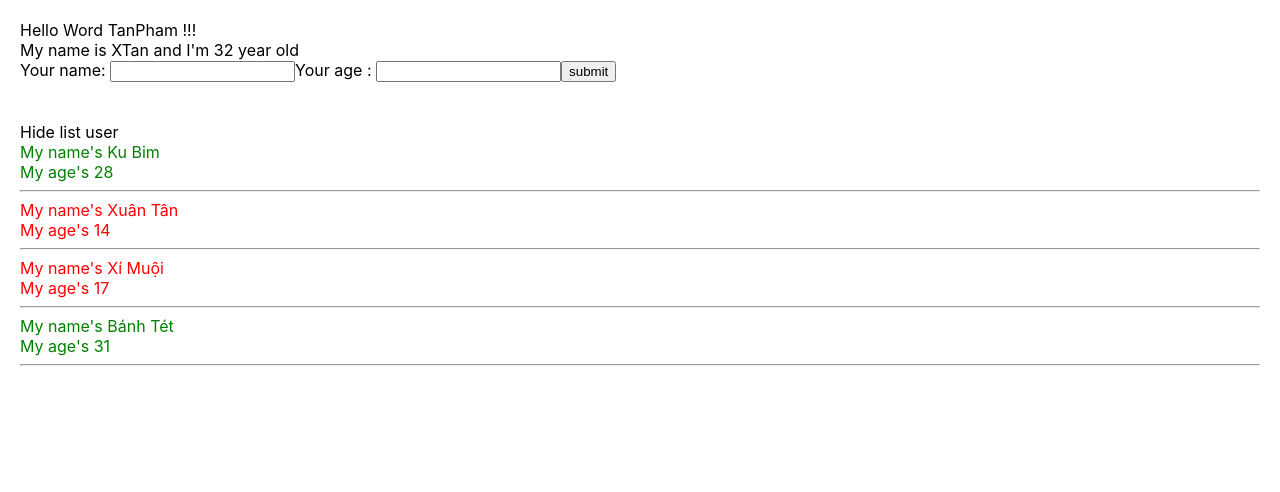
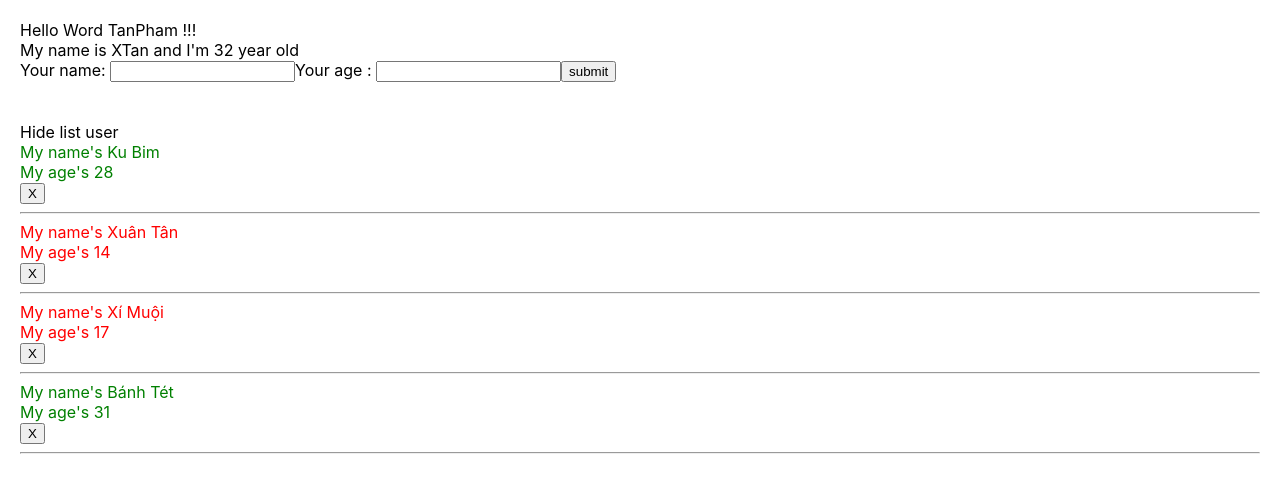
Before and after one commit to TanPham2808/ReactJS_Learning, a React (Create React App) app: page / in a window 1280 px wide. Shown: the top 492 px of the page. Built offline with nearby package versions, Linux system fonts and the light colour scheme.

Commit message:
Video #31: handle event Delete (truyền từ cha xuống con) bằng cách sử dụng methoe filter

```diff
--- a/src/component/DisplayInfo.js
+++ b/src/component/DisplayInfo.js
@@ -28,8 +28,13 @@ class DisplayInfo extends React.Component {
                         {listUser.map((user) => {
                             return (
                                 <div key={user.id} className={user.age > 18 ? "green" : "red"}>
-                                    <div>My name's {user.name}</div>
-                                    <div>My age's {user.age}</div>
+                                    <div>
+                                        <div>My name's {user.name}</div>
+                                        <div>My age's {user.age}</div>
+                                    </div>
+                                    <div>
+                                        <button onClick={() => { this.props.handleDeleteUser(user.id) }}>X</button>
+                                    </div>
                                     <hr />
                                 </div>
                             )
--- a/src/component/MyComponent.js
+++ b/src/component/MyComponent.js
@@ -19,6 +19,14 @@ class MyComponent extends React.Component {
         })
     }
 
+    handleDeleteUser = (userId) => {
+        let lstUserClone = [...this.state.listUser];
+        lstUserClone = lstUserClone.filter(item => item.id !== userId);
+        this.setState({
+            listUser: lstUserClone
+        })
+    }
+
     render() {
         return (
             <>
@@ -31,6 +39,7 @@ class MyComponent extends React.Component {
                 <div className="b">
                     <DisplayInfo
                         listUser={this.state.listUser}
+                        handleDeleteUser={this.handleDeleteUser}
                     />
                 </div>
             </>
```
